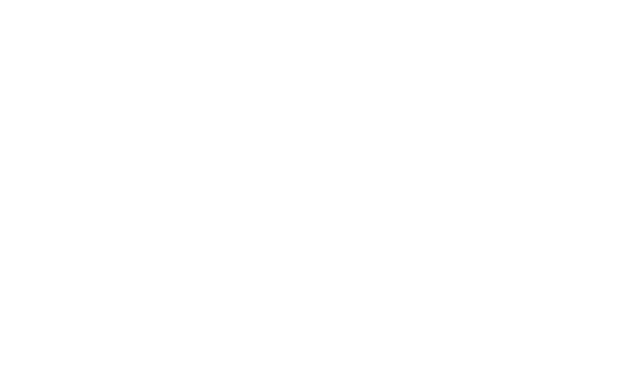
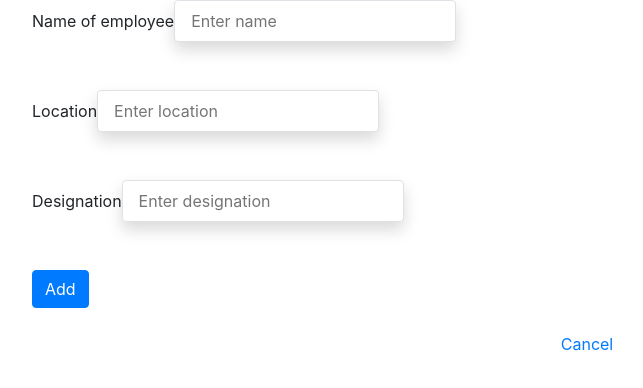
Before and after one commit to MatinaPantazidou/Pfizer, a React (Create React App) app: page /PostCourse in a window 1280 px wide. Shown: the top 388 px of the page, without its empty margins (53-696 px from the left). Built offline with nearby package versions, Linux system fonts and the light colour scheme.

Commit message:
Add files via upload

```diff
--- /dev/null
+++ b/src/API.js
@@ -0,0 +1,3 @@
+const API_BASE_URL = "http://localhost:3001";
+
+export const API = `${API_BASE_URL}/courses`;
--- a/src/App.js
+++ b/src/App.js
@@ -4,6 +4,7 @@ import Home from "./Home";
 import About from "./About";
 import Course from "./Course";
 import allCourses from "./allCourses";
+import AddCourse from "./PostCourse";
 
 
 const App = () => {
@@ -14,6 +15,8 @@ const App = () => {
         <Route exact path = "/About" component={About} />
         <Route exact path = "/Course/:id" component={Course} />
         <Route exact path = "/allCourses" component={allCourses} />
+        {/* <Route exact path = "/AddCourse" component={AddCourse} /> */}
+        <Route exact path = "/PostCourse" component={AddCourse} />
 
       </div>
 
--- /dev/null
+++ b/src/PostCourse.js
@@ -0,0 +1,90 @@
+import React, { Fragment, useState } from "react";
+import {Button} from 'react-bootstrap';
+import { useHistory } from "react-router-dom";
+import { Link } from "react-router-dom";
+import {API} from './API';
+import axios from 'axios';
+
+
+
+ const AddCourse = (addContact) => {
+  const [title, setTitle] = useState("");
+  const [imagePath, setImage] = useState("");
+  const [description, setDescr] = useState("");
+  let history = useHistory();
+
+
+
+  addContact = async (data) => {
+    const newData = {
+      ...data,
+      //id: Math.max(...characters.courses.map(({id}) => id)) + 1
+
+    }
+    await axios.post(API, newData);
+    history.push("/");
+     };
+
+
+  return (
+    <Fragment>
+      <div className="w-full max-w-sm container mt-20 mx-auto">
+        <form>
+          <div className="w-full mb-5">
+            <label
+              className="block uppercase tracking-wide text-gray-700 text-xs font-bold mb-2"
+              htmlFor="name"
+            >
+              Name of employee
+            </label>
+            <input
+              className="shadow appearance-none border rounded w-full py-2 px-3 text-gray-700 leading-tight focus:outline-none focus:text-gray-600"
+              value={title}
+              onChange={e => setTitle(e.target.value)}
+              type="text"
+              placeholder="Enter name"
+            />
+          </div>
+          <div className="w-full  mb-5">
+            <label
+              className="block uppercase tracking-wide text-gray-700 text-xs font-bold mb-2"
+              htmlFor="location"
+            >
+              Location
+            </label>
+            <input
+              className="shadow appearance-none border rounded w-full py-2 px-3 text-gray-700 leading-tight focus:text-gray-600 focus:shadow-outline"
+              value={imagePath}
+              onChange={e => setImage(e.target.value)}
+              type="text"
+              placeholder="Enter location"
+            />
+          </div>
+          <div className="w-full  mb-5">
+            <label
+              className="block uppercase tracking-wide text-gray-700 text-xs font-bold mb-2"
+              htmlFor="designation"
+            >
+              Designation
+            </label>
+            <input
+              className="shadow appearance-none border rounded w-full py-2 px-3 text-gray-700 leading-tight focus:outline-none focus:text-gray-600"
+              value={description}
+              onChange={e => setDescr(e.target.value)}
+              type="text"
+              placeholder="Enter designation"
+            />
+          </div>
+          <Button variant="primary" onClick={() => {addContact({title, imagePath, description})}}>
+          Add
+        </Button>
+          <div className="text-center mt-4 text-gray-500">
+            <Link to="/">Cancel</Link>
+          </div>
+        </form>
+      </div>
+    </Fragment>
+  );
+};
+
+export default AddCourse;
```
Also changed, not shown: src/CRUD/AddCourse.js (added, +91 -0 lines), src/CRUD/Services.js (added, +43 -0 lines), src/CRUD/http.js (added, +8 -0 lines), src/Service.js (added, +19 -0 lines).
